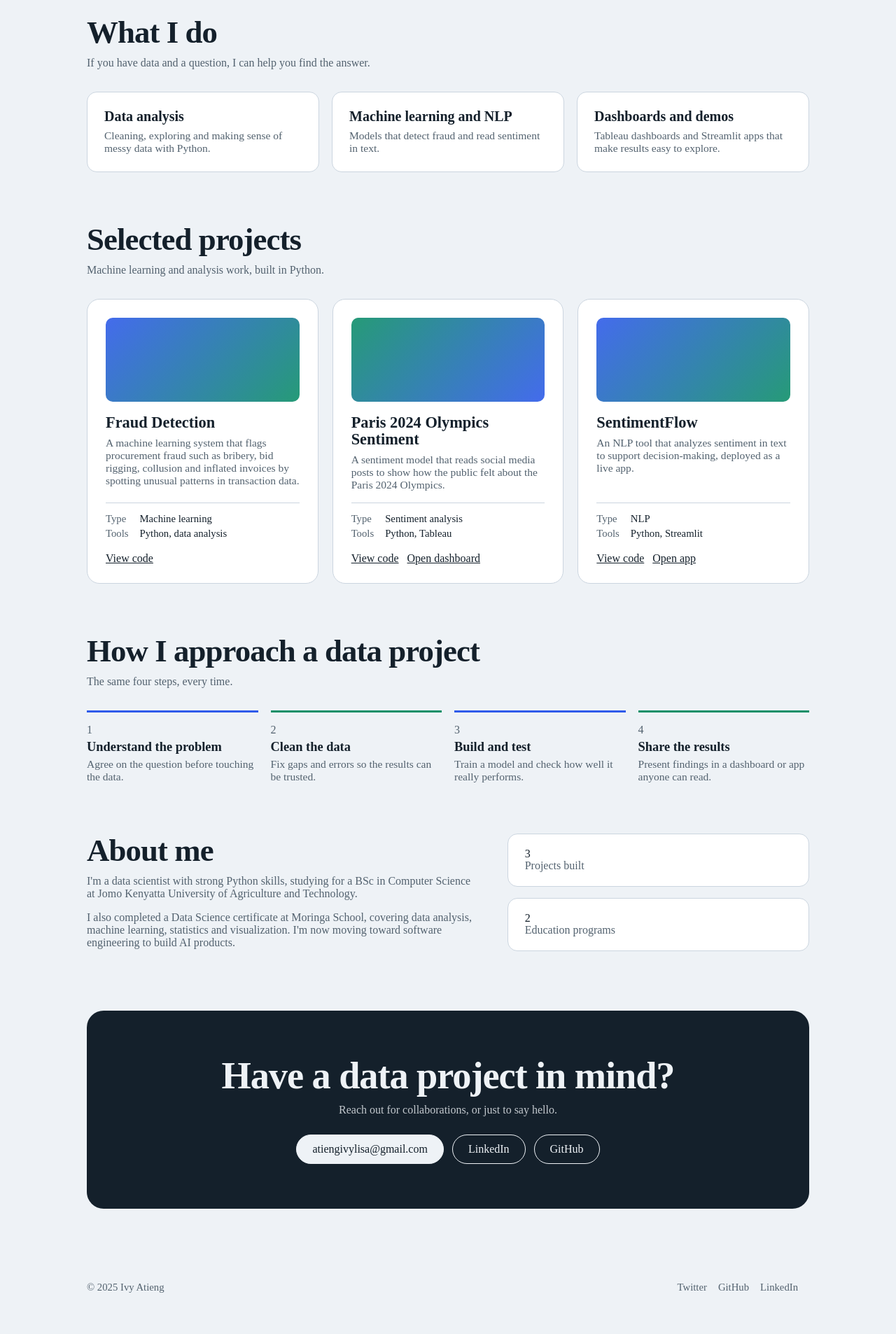
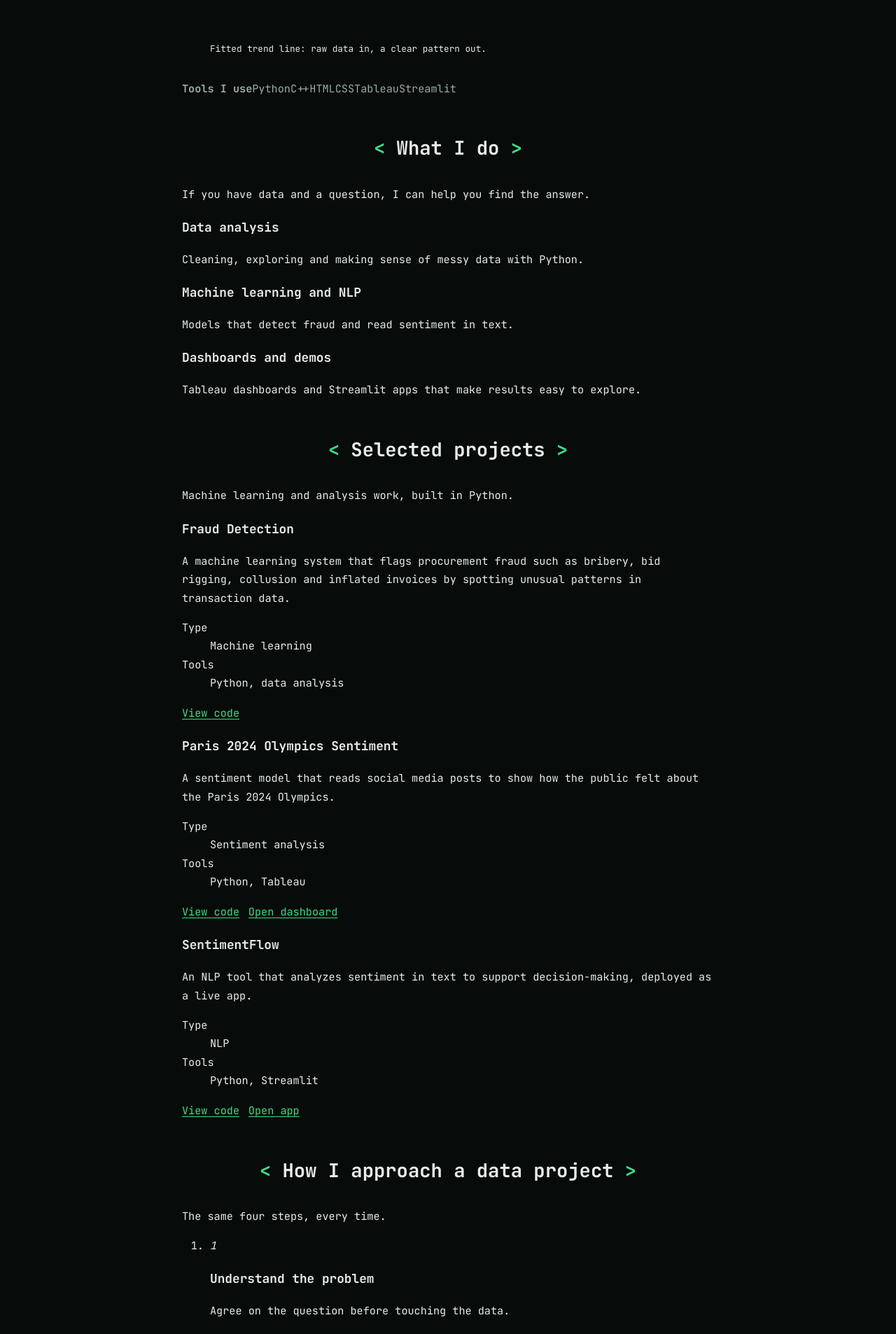
Before and after one commit to Atieng/Portfolio-website, a Next.js app: page / in a window 1280 px wide. Shown: the part 833-2739 px from the top of the page at 70% size. Built offline with nearby package versions, Linux system fonts and the light colour scheme.

Commit message:
Add dark terminal theme styles

```diff
--- a/app/globals.css
+++ b/app/globals.css
@@ -1,69 +1,34 @@
-:root{--bg:#EEF2F6;--surface:#fff;--ink:#14202B;--muted:#53626F;--line:#CBD5DF;--blue:#2F5BEA;--mint:#0E8F68;
-box-sizing:border-box;padding-top:env(safe-area-inset-top,0px);padding-bottom:env(safe-area-inset-bottom,0px)}
-@media (prefers-color-scheme:dark){:root:not([data-theme="light"]){--bg:#0F1720;--surface:#17222D;--ink:#E8EEF4;--muted:#9AABBA;--line:#2A3846;--blue:#7C9BFF;--mint:#3FD3A2}}
-:root[data-theme="dark"]{--bg:#0F1720;--surface:#17222D;--ink:#E8EEF4;--muted:#9AABBA;--line:#2A3846;--blue:#7C9BFF;--mint:#3FD3A2}
-html{scroll-padding-top:env(safe-area-inset-top,0px);scroll-behavior:smooth}
-*,*::before,*::after{box-sizing:inherit}
-body{margin:0;background:var(--bg);color:var(--ink);font:400 17px/1.6 var(--font-body),system-ui,sans-serif}
-h1,h2,h3{font-family:var(--font-display),var(--font-body),sans-serif;line-height:1.08;margin:0}
-a{color:inherit}
-:focus-visible{outline:3px solid var(--blue);outline-offset:3px}
-.wrap{max-width:1080px;margin:0 auto;padding:0 24px}
-nav{display:flex;justify-content:space-between;align-items:center;padding:20px 0;gap:16px;flex-wrap:wrap}
-nav .links{display:flex;gap:22px;font-weight:500}
-nav .links a{text-decoration:none;color:var(--muted)}
-nav .links a:hover{color:var(--ink)}
-.btn{display:inline-block;padding:11px 22px;border-radius:999px;font-weight:500;text-decoration:none;border:1.5px solid var(--ink)}
-.btn.main{background:var(--ink);color:var(--bg)}
-.btns{display:flex;gap:12px;flex-wrap:wrap}
-.hero{display:grid;grid-template-columns:1.1fr 1fr;gap:40px;align-items:center;padding:56px 0 72px}
-.hero h1{font-size:clamp(2.8rem,7vw,5.2rem);font-weight:800;letter-spacing:-.035em}
-.hero h1 span{display:block}
-.hero p{color:var(--muted);max-width:46ch;margin:22px 0 28px;font-size:1.1rem}
-.plot{background:var(--surface);border:1px solid var(--line);border-radius:18px;padding:14px;margin:0}
-.plot svg{width:100%;height:auto;display:block}
-.plot small{display:block;color:var(--muted);font-size:.85rem;padding:4px 6px 0}
-.dot{fill:var(--blue);opacity:0}.dot.alt{fill:var(--mint)}
-.fit{stroke:var(--ink);stroke-width:2;fill:none;stroke-dasharray:400;stroke-dashoffset:400}
-.dot{animation:pop .5s forwards;animation-delay:calc(var(--i)*35ms)}
-.fit{animation:draw 1.2s 1.4s forwards ease-out}
-@keyframes pop{to{opacity:.9}}@keyframes draw{to{stroke-dashoffset:0}}
-@media (prefers-reduced-motion:reduce){.dot{opacity:.9;animation:none!important}.fit{stroke-dashoffset:0;animation:none!important}html{scroll-behavior:auto}}
-.tools{border-block:1px solid var(--line);padding:18px 0}
-.tools .wrap{display:flex;gap:10px 30px;flex-wrap:wrap;align-items:center;color:var(--muted);font-weight:500}
-.tools b{color:var(--ink);font-family:var(--font-display),sans-serif;font-size:1.15rem}
-section{padding:72px 0}
-h2{font-size:clamp(1.9rem,4vw,2.8rem);letter-spacing:-.02em;margin-bottom:10px}
-.sub{color:var(--muted);margin:0 0 32px;max-width:56ch}
-.three{display:grid;grid-template-columns:repeat(auto-fit,minmax(260px,1fr));gap:18px}
-.svc{padding:24px;background:var(--surface);border:1px solid var(--line);border-radius:14px}
-.svc h3{font-size:1.25rem;margin-bottom:8px}.svc p{margin:0;color:var(--muted);font-size:.97rem}
-.projects{display:grid;grid-template-columns:repeat(auto-fit,minmax(320px,1fr));gap:20px}
-.card{background:var(--surface);border:1px solid var(--line);border-radius:18px;padding:26px;display:flex;flex-direction:column}
-.card .art{height:120px;border-radius:10px;margin-bottom:18px;background:linear-gradient(135deg,var(--blue),var(--mint));opacity:.9}
-.card h3{font-size:1.4rem;margin-bottom:8px}
-.card p{color:var(--muted);margin:0 0 16px;font-size:.97rem;flex:1}
-.card dl{margin:0 0 18px;display:grid;grid-template-columns:auto 1fr;gap:4px 16px;font-size:.92rem;border-top:1px solid var(--line);padding-top:14px}
-.card dt{color:var(--muted)}.card dd{margin:0}
-.card .btns a{font-weight:500}
-.steps{list-style:none;margin:0;padding:0;display:grid;grid-template-columns:repeat(auto-fit,minmax(220px,1fr));gap:18px}
-.steps li{border-top:3px solid var(--blue);padding-top:16px}
-.steps li:nth-child(even){border-top-color:var(--mint)}
-.steps h3{font-size:1.15rem;margin-bottom:6px}.steps p{margin:0;color:var(--muted);font-size:.97rem}
-.steps i{font:800 1.8rem var(--font-display),sans-serif;font-style:normal;color:var(--muted);display:block;margin-bottom:6px}
-.about{display:grid;grid-template-columns:1.3fr 1fr;gap:40px;align-items:start}
-.about p{color:var(--muted);margin:0 0 16px}
-.stats{display:grid;gap:16px}
-.stat{background:var(--surface);border:1px solid var(--line);border-radius:14px;padding:20px 24px}
-.stat b{font:800 2.6rem var(--font-display),sans-serif;display:block;line-height:1}
-.stat span{color:var(--muted)}
-.cta{background:var(--ink);color:var(--bg);border-radius:24px;padding:clamp(32px,6vw,64px);text-align:center}
-.cta h2{font-size:clamp(2rem,5vw,3.4rem)}
-.cta p{opacity:.8;margin:0 auto 26px;max-width:48ch}
-.cta .btns{justify-content:center}
-.cta .btn{border-color:var(--bg);color:var(--bg)}
-.cta .btn.main{background:var(--bg);color:var(--ink)}
-footer{padding:32px 0 48px;color:var(--muted);font-size:.92rem}
-footer .wrap{display:flex;justify-content:space-between;gap:16px;flex-wrap:wrap}
-footer a{text-decoration:none;margin-right:16px}
-@media (max-width:800px){.hero,.about{grid-template-columns:1fr}.hero{padding-top:24px}}
+:root{--bg:#070b0a;--ink:#e6eee9;--muted:#9aaba2;--line:#1d2a24;--green:#3ddc84;--red:#ff6b6b;--ph:#3a2f0f;--phink:#f3d98b;color-scheme:dark}
+*,*::before,*::after{box-sizing:border-box}
+html{scroll-behavior:smooth}
+body{margin:0;background:var(--bg);color:var(--ink);font:400 .95rem/1.75 var(--font-mono),ui-monospace,Menlo,Consolas,monospace;overflow-wrap:anywhere;padding:env(safe-area-inset-top,0) 0 env(safe-area-inset-bottom,0)}
+a{color:var(--green);text-underline-offset:3px}
+a:focus-visible{outline:2px solid var(--green);outline-offset:2px}
+.wrap{max-width:50rem;margin:0 auto;padding:0 1.25rem}
+.top{display:flex;justify-content:space-between;gap:1rem;flex-wrap:wrap;padding:1.2rem 0;border-bottom:1px solid var(--line)}
+.prompt{color:var(--green);font-weight:700}
+.top nav a{color:var(--ink);text-decoration:none;margin-left:1.1rem}
+.top nav a:hover{color:var(--green)}
+.hero{padding:2.5rem 0 1rem}
+.cmd{color:var(--muted);margin:0}.cmd::before{content:"$ ";color:var(--green)}
+h1{font-size:clamp(1.8rem,6vw,2.8rem);margin:.4rem 0;line-height:1.15}
+.btns{margin-top:1rem;display:flex;gap:.8rem;flex-wrap:wrap}
+.btn{border:1px solid var(--green);color:var(--green);padding:.4rem 1rem;text-decoration:none}
+.btn:hover{background:var(--green);color:#04120a}
+h2{text-align:center;font-size:1.7rem;margin:3rem 0 1.8rem}
+h2::before{content:"< ";color:var(--green)}h2::after{content:" >";color:var(--green)}
+.entry{margin:0 0 2.6rem}
+.entry h3{font-size:1.2rem;margin:0;line-height:1.3}
+.role{color:var(--green);margin:.5rem 0 0}
+.date{color:var(--red);margin:.4rem 0 .8rem}
+.entry p{margin:.6rem 0}
+.tools{color:var(--muted)}
+pre{margin:.8rem 0;padding:.8rem 1rem;background:#0d1411;border:1px solid var(--line);overflow-x:auto;font:inherit;font-size:.88rem;line-height:1.6}
+.k{color:var(--green)}
+.links{display:flex;gap:1.2rem;flex-wrap:wrap}
+.shots{display:grid;gap:.6rem;grid-template-columns:repeat(auto-fit,minmax(10rem,1fr));margin-top:.8rem}
+.shots img{width:100%;height:auto;border:1px solid var(--line)}
+.ph{background:var(--ph);color:var(--phink);padding:0 .3rem}
+.stack{text-align:center;color:var(--green)}
+footer{border-top:1px solid var(--line);padding:1rem 0 3rem;color:var(--muted);margin-top:3rem;text-align:center}
+@media(prefers-reduced-motion:reduce){html{scroll-behavior:auto}}
```
